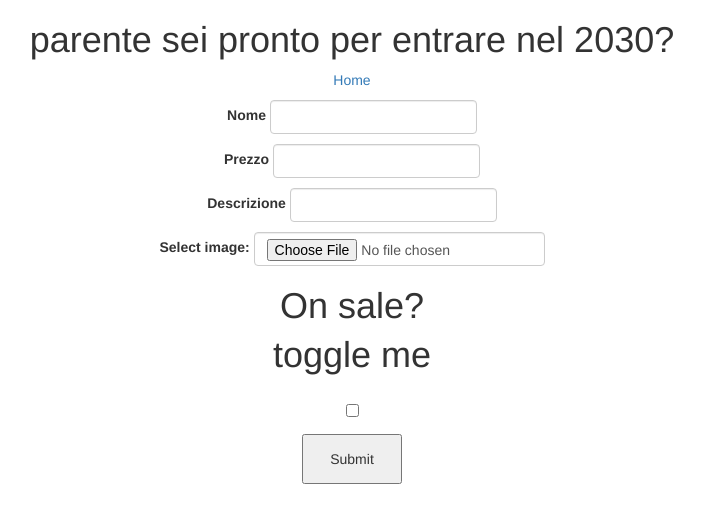
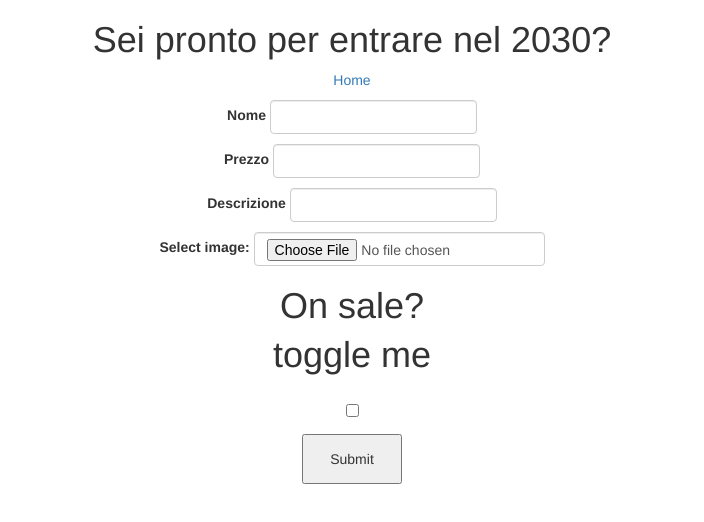
Before and after one commit to adil-2/metaclo, a website with bundled scripts: page src/newCreation.html in a window 1280 px wide. Shown: the whole page, without its empty margins (288-992 px from the left). Built offline with nearby package versions, Linux system fonts and the light colour scheme.

Commit message:
Update newCreation.html

```diff
--- a/src/newCreation.html
+++ b/src/newCreation.html
@@ -11,7 +11,7 @@
 
     <div align="center">
         <p id="d1">
-        <h1>parente sei pronto per entrare nel 2030?</h1>
+        <h1>Sei pronto per entrare nel 2030?</h1>
         </p>
 
         <div>
```
